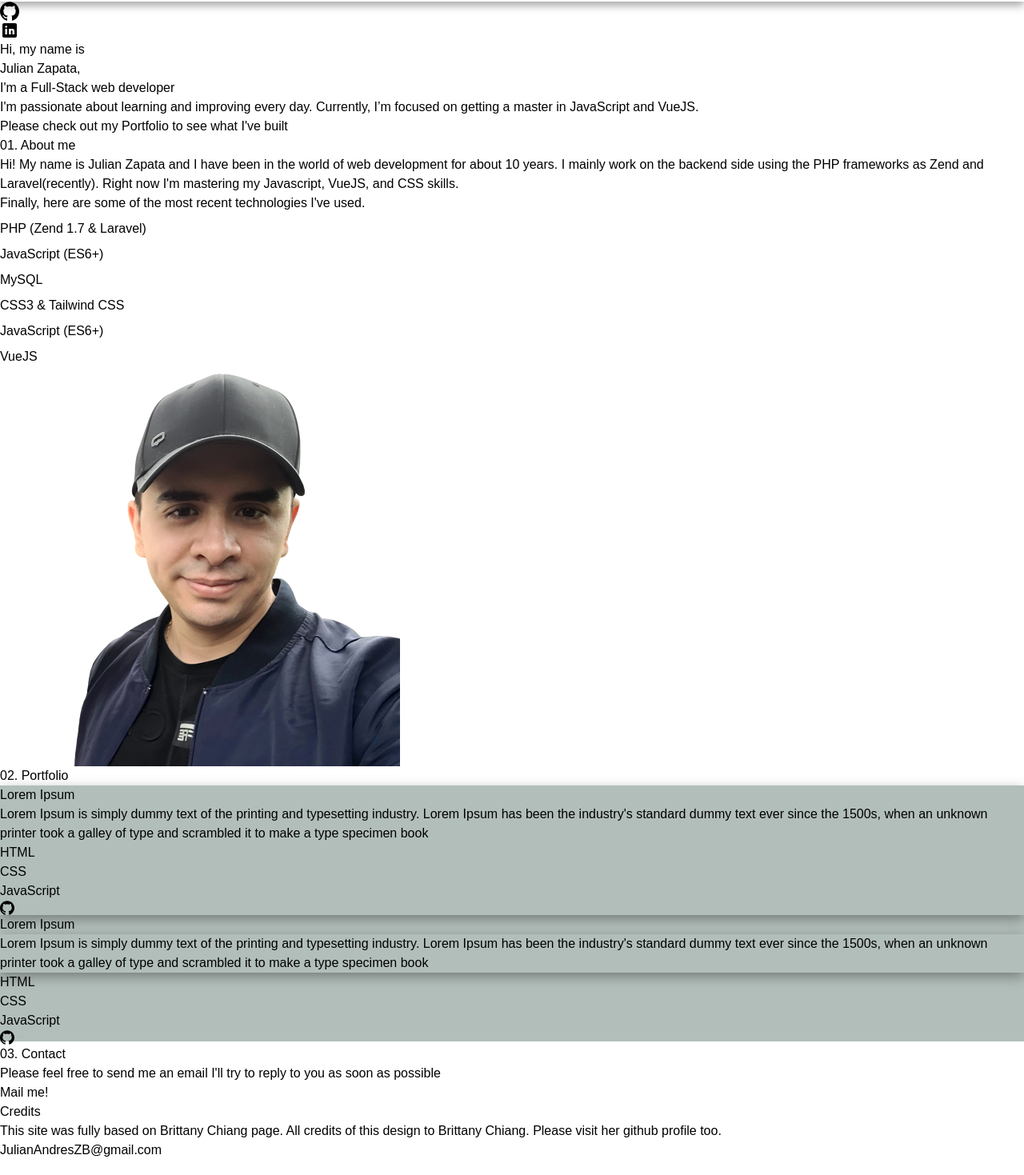
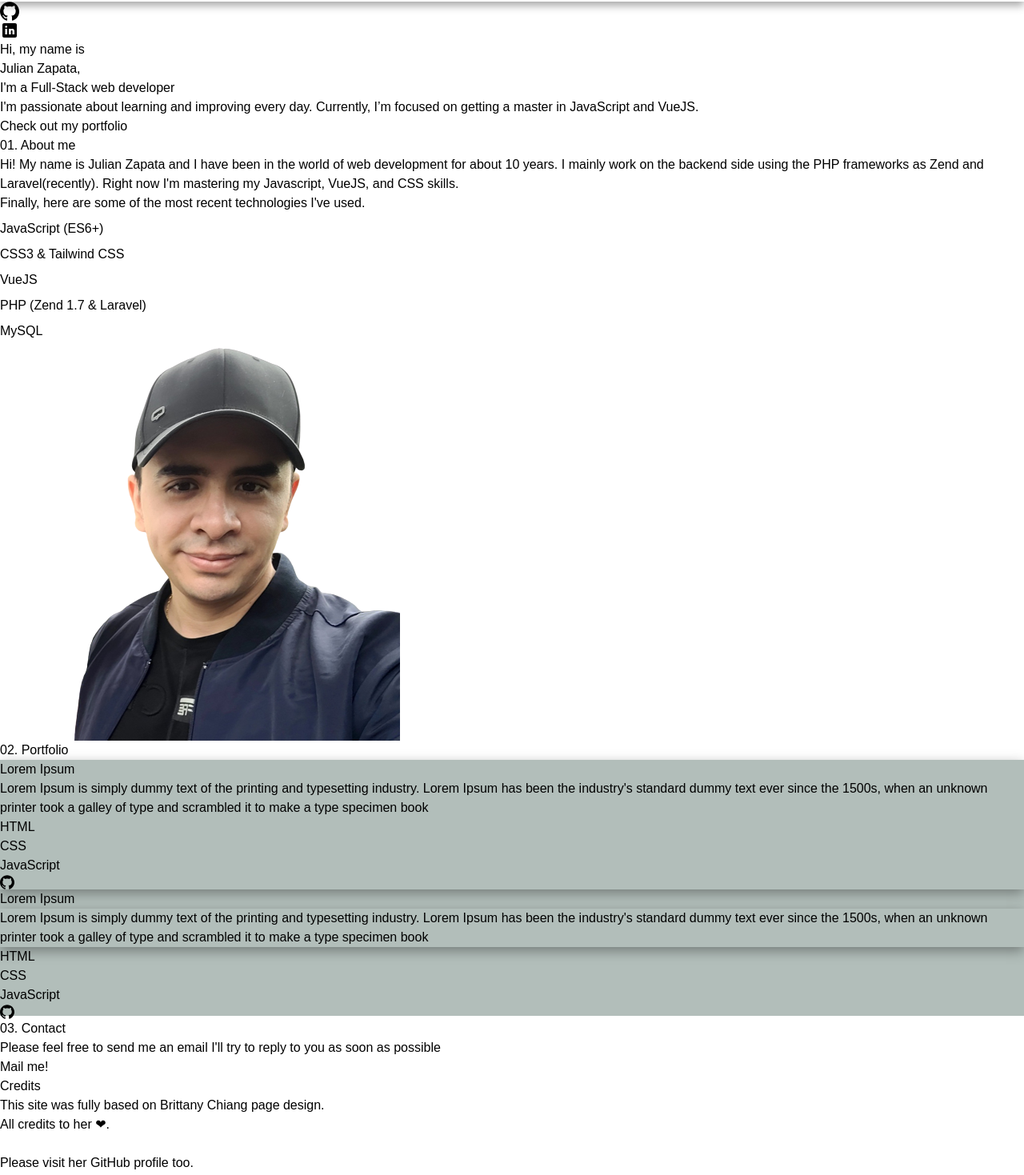
Before and after one commit to julianandreszb/julianandreszb.github.io, a Vue app: page / in a window 1280 px wide. Shown: the part 1302-2771 px from the top of the page at 80% size. Built offline with nearby package versions, Linux system fonts and the light colour scheme.

Commit message:
style: UI improvements

```diff
--- a/src/views/HomeView.vue
+++ b/src/views/HomeView.vue
@@ -40,15 +40,12 @@ const totalWebDevelopmentExperience = currentYear - experienceStartDateYear;
         </p>
       </div>
       <div class="mt-10" data-test="farewell">
-        <p class="text-xl text-gray-custom-400 leading-relaxed sm:text-2xl">
-          Please check out my
-          <a href="#portfolio">
-            <span class="text-green-cyan border-b-green-cyan cursor-pointer"
-              >Portfolio</span
-            >
-          </a>
-          to see what I've built
-        </p>
+        <a
+          class="text-xl leading-relaxed sm:text-base py-3 px-6 border-solid border border-green-cyan rounded text-green-cyan"
+          href="#portfolio"
+        >
+          Check out my portfolio
+        </a>
       </div>
     </div>
     <!-- End about me section -->
@@ -56,9 +53,9 @@ const totalWebDevelopmentExperience = currentYear - experienceStartDateYear;
     <!-- Begin contact section -->
     <div
       id="aboutMe"
-      class="h-screen bg-dark-blue pt-28 flex flex-col gap-y-10"
+      class="h-screen bg-dark-blue pt-28 flex flex-col lg:flex-row gap-y-10"
     >
-      <div>
+      <div class="lg:w-1/2">
         <h1 class="text-2xl font-bold text-gray-custom-100 mb-10">
           <span class="text-green-cyan font-light text-xl">01.</span> About me
         </h1>
@@ -74,25 +71,28 @@ const totalWebDevelopmentExperience = currentYear - experienceStartDateYear;
         </p>
         <div class="flex gap-x-10">
           <ul class="text-gray-custom-400">
-            <li class="ml-5 list-styled">PHP (Zend 1.7 & Laravel)</li>
             <li class="ml-5 list-styled">JavaScript (ES6+)</li>
-            <li class="ml-5 list-styled">MySQL</li>
+            <li class="ml-5 list-styled">CSS3 & Tailwind CSS</li>
+            <li class="ml-5 list-styled">VueJS</li>
           </ul>
           <ul class="text-gray-custom-400">
-            <li class="ml-5 list-styled">CSS3 & Tailwind CSS</li>
-            <li class="ml-5 list-styled">JavaScript (ES6+)</li>
-            <li class="ml-5 list-styled">VueJS</li>
+            <li class="ml-5 list-styled">PHP (Zend 1.7 & Laravel)</li>
+            <li class="ml-5 list-styled">MySQL</li>
           </ul>
         </div>
       </div>
-      <div class="flex justify-center relative">
-        <img class="rounded h-3/6 bg-white" src="/profile-2.png" alt="" />
+      <div class="ml-4 lg:w-1/2 flex justify-center relative gap-x-5">
+        <img
+          class="border-solid border-2 border-green-cyan rounded h-3/6 bg-dark-blue"
+          src="/profile-2.png"
+          alt=""
+        />
       </div>
     </div>
     <!-- End contact section -->
 
     <!-- Begin portfolio section -->
-    <div id="portfolio" class="bg-dark-blue pt-28">
+    <div id="portfolio" class="h-screen bg-dark-blue pt-28">
       <h1 class="text-2xl font-bold text-gray-custom-100 mb-10">
         <span class="text-green-cyan font-light text-xl">02.</span> Portfolio
       </h1>
@@ -201,8 +201,11 @@ const totalWebDevelopmentExperience = currentYear - experienceStartDateYear;
     <!-- End portfolio section -->
 
     <!-- Begin contact section -->
-    <div id="contact" class="h-screen bg-dark-blue pt-28">
-      <h1 class="text-2xl font-bold text-gray-custom-100 mb-10">
+    <div
+      id="contact"
+      class="h-screen bg-dark-blue pt-28 flex flex-col items-center"
+    >
+      <h1 class="text-2xl font-bold text-gray-custom-100 mb-5">
         <span class="text-green-cyan font-light text-xl">03.</span> Contact
       </h1>
       <p class="text-gray-custom-400 mb-5">
@@ -210,16 +213,19 @@ const totalWebDevelopmentExperience = currentYear - experienceStartDateYear;
         possible
       </p>
       <a
-        class="text-gray-custom-400 hover:text-green-cyan tracking-widest hover:animate-pulse"
+        class="text-xl leading-relaxed sm:text-base py-3 px-6 border-solid border border-green-cyan rounded text-green-cyan hover:animate-pulse"
         href="mailto:JulianAndresZB@gmail.com"
         >Mail me!</a
       >
     </div>
     <!-- End contact section -->
 
-    <div id="contact" class="h-screen bg-dark-blue pt-28">
-      <h1 class="text-3xl text-gray-custom-400">Credits</h1>
-      <p class="text-gray-custom-400">
+    <div
+      id="contact"
+      class="h-screen bg-dark-blue pt-28 flex flex-col items-center"
+    >
+      <h1 class="text-2xl font-bold text-gray-custom-100 mb-5">Credits</h1>
+      <p class="text-gray-custom-400 text-center">
         This site was fully based on
         <a
           class="text-green-cyan"
@@ -227,15 +233,15 @@ const totalWebDevelopmentExperience = currentYear - experienceStartDateYear;
           href="https://brittanychiang.com/"
           >Brittany Chiang</a
         >
-        page. All credits of this design to Brittany Chiang. Please visit her
-        github
+        page design.<br />
+        All credits to her &#x2764;. <br /><br />Please visit her
         <a
           class="text-green-cyan"
           target="_blank"
-          href="https://github.com/bchiang7/v4"
-          >profile</a
+          href="https://github.com/bchiang7"
+          >GitHub</a
         >
-        too.
+        profile too.
       </p>
     </div>
   </div>
```
